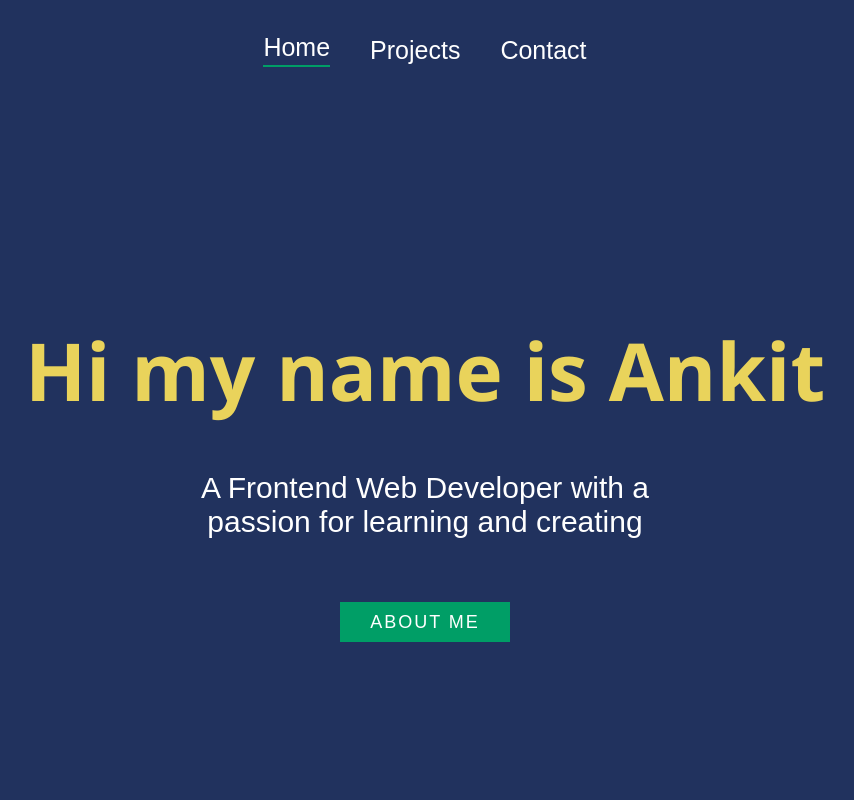
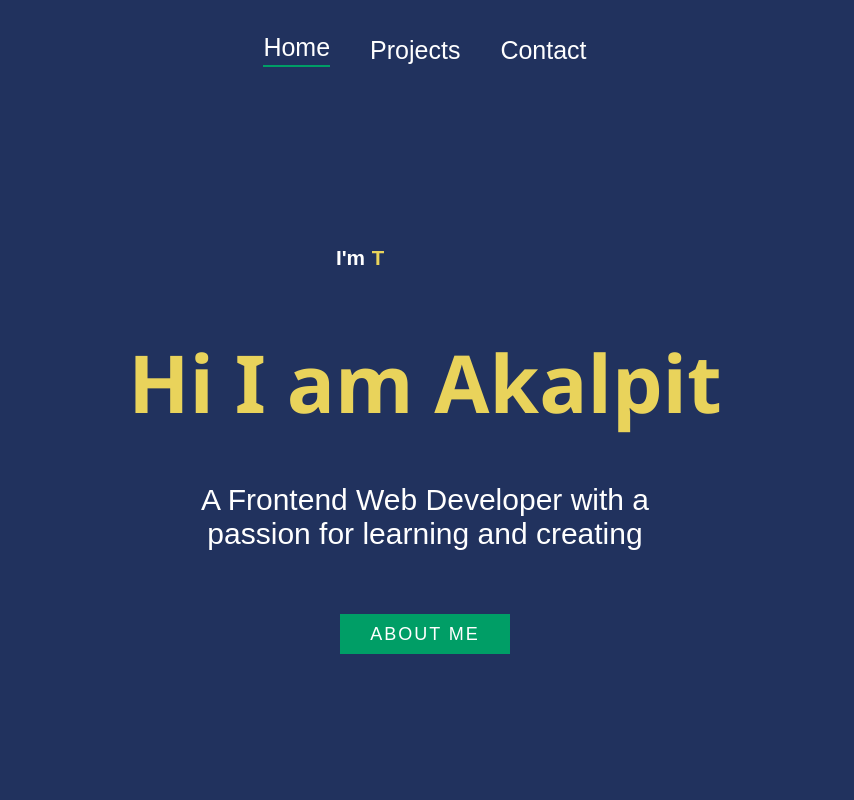
Before and after one commit to skininja673/Portfolio-React, a React (Create React App) app: page / in a window 1280 px wide. Shown: the top 800 px of the page, without its empty margins (215-1069 px from the left). Built offline with nearby package versions, Linux system fonts and the light colour scheme.

Commit message:
adding auto typing functionality

```diff
--- a/package.json
+++ b/package.json
@@ -13,6 +13,7 @@
     "react-icons": "^4.7.1",
     "react-router-dom": "^6.3.0",
     "react-scripts": "5.0.1",
+    "react-typed": "^1.2.0",
     "react-vertical-timeline-component": "^3.5.2",
     "web-vitals": "^2.1.0"
   },
--- /dev/null
+++ b/src/components/AutoTyping.js
@@ -0,0 +1,27 @@
+import React from 'react';
+import Typed from 'react-typed';
+import '../styles/AutoTyping.css';
+import { myInfo } from '../helpers/Data';
+
+function AutoTyping() {
+    const { autoTypeSkills } = myInfo;
+    return (
+        <div className='autoTypeContainer'>
+            <div className='child staticContainer'>
+                <h3 id='common'>I'm</h3>
+            </div>
+            <div className='child autoContainer'>
+                <Typed
+                    className='auto-child'
+                    strings={autoTypeSkills}
+                    typeSpeed={40}
+                    backSpeed={50}
+                    loop
+                >
+                    <input type='text' id='common' />
+                </Typed>
+            </div>
+        </div>
+    );
+}
+export default AutoTyping;
--- a/src/helpers/Data.js
+++ b/src/helpers/Data.js
@@ -4,7 +4,6 @@ import Proj3 from '../assets/proj3.jpg';
 import Proj4 from '../assets/proj4.jpg';
 import Proj5 from '../assets/proj5.jpg';
 import Proj6 from '../assets/proj6.jpg';
-import pic from '../assets/pic.jpeg';
 import junoClg from '../assets/junoClg.jpg';
 import yorkUni from '../assets/yorkUni.jpg';
 import humberClg from '../assets/humberClg.jpg';
@@ -26,8 +25,8 @@ import {
 // --my raw  information-------
 const aboutMe = {
     myName: {
-        firstName: 'Ankit',
-        lastName: 'Saxena',
+        firstName: 'Akalpit',
+        lastName: 'Sharma',
         nickName: 'AL',
         fullName: function () {
             return `${this.firstName} ${this.lastName}`;
@@ -51,12 +50,12 @@ const aboutMe = {
 export const myInfo = {
     firstName: `${aboutMe.myName.firstName}`,
     fullName: `${aboutMe.myName.fullName()}`,
-    heading: `Hi my name is ${aboutMe.myName.firstName}`,
+    heading: `Hi I am ${aboutMe.myName.firstName}`,
     title: 'A Frontend Web Developer with a passion for learning and creating',
     introduction: function () {
         return `I'm ${aboutMe.myName.fullName()}, a Front End Web Developer with a Computer Science degree from York University and a Web Development Certificate from Juno College of Technology. I am a hardworking and innovative thinker who loves creating user-friendly, responsive, clean, engaging and accessible applications. I bring strong communication and interpersonal skills to every team that I work with. When I am not coding, I enjoy watching foreign movies and listen to music. I also enjoy hopping on my bike and go for a long ride. You can catch me with a cup of coffee glued to a mobile at times!`;
     },
-    pic: aboutMe.myPic,
+    autoTypeSkills: ['Tech Savvy', 'CS Graduate'],
     primaryContact: [
         {
             id: 1,
--- a/src/pages/Home.js
+++ b/src/pages/Home.js
@@ -2,7 +2,9 @@ import React from 'react';
 import { Link } from 'react-router-dom';
 import { myInfo } from '../helpers/Data';
 import '../App.css';
+import AutoTyping from '../components/AutoTyping';
 import '../styles/Home.css';
+
 import Skill from '../components/Skill';
 
 function Home() {
@@ -11,10 +13,15 @@ function Home() {
     return (
         <div className='home'>
             <div className='about'>
+                {/* auto typed */}
+                <AutoTyping />
                 <h2> {heading}</h2>
+
                 <div className='prompt'>
                     <p>{title}</p>
                 </div>
+
+                {/* about me button */}
                 <a href='#home' className='btn'>
                     About Me
                 </a>
--- /dev/null
+++ b/src/styles/AutoTyping.css
@@ -0,0 +1,41 @@
+/* auto type */
+#common {
+    font-size: 1.3rem;
+}
+
+.autoTypeContainer {
+    display: flex;
+    flex-wrap: wrap;
+}
+
+.staticContainer h3 {
+    margin: 0;
+}
+
+.autoContainer .auto-child {
+    display: flex;
+    text-align: center;
+    max-width: 9rem;
+    margin-left: 5px;
+}
+.autoContainer .auto-child input {
+    background-color: inherit;
+    border: none;
+    color: inherit;
+    font-style: inherit;
+    font-weight: 700;
+    margin-left: 1%;
+    padding: 0px;
+    color: var(--yellowColor);
+    width: 100%;
+}
+
+@media (max-width: 824px) {
+    .autoTypeContainer {
+        margin-left: 5rem;
+    }
+
+    #common {
+        font-size: 1.1rem;
+    }
+}
--- a/src/styles/Home.css
+++ b/src/styles/Home.css
@@ -60,12 +60,6 @@
     flex-direction: row;
 }
 
-#xxx {
-    /* border: 2px solid red; */
-    border-radius: 50%;
-    margin-top: 3rem;
-}
-
 @media only screen and (max-width: 824px) {
     .about h2 {
         font-size: 42px;
```
Also changed, not shown: 2 other files (tests, documents, lock files or other folders).
